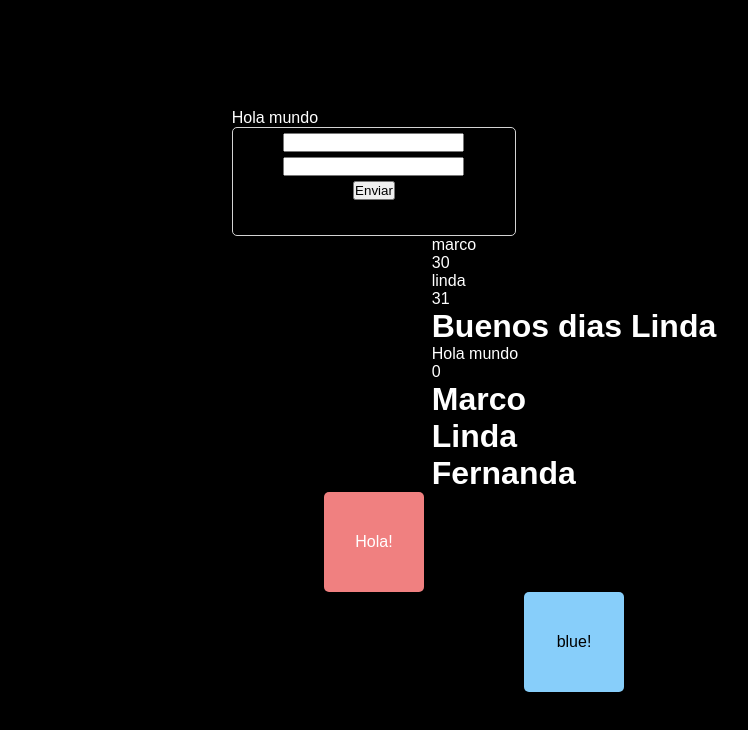
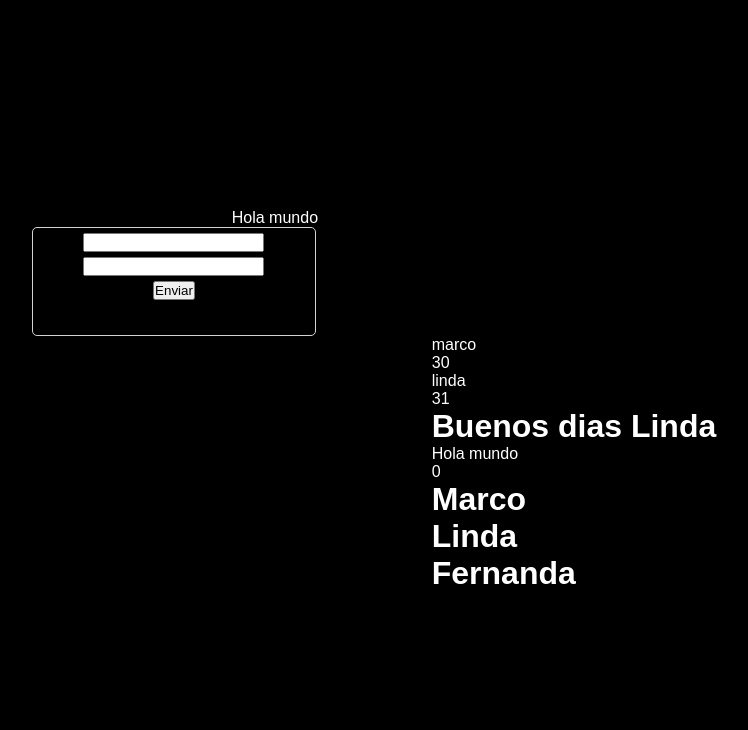
Before and after one commit to MarcoRosselDev/LeetCode, a React (Vite) app in the folder gsap-tutorial/: page / in a window 1280 px wide. Shown: the top 730 px of the page, without its empty margins (266-1014 px from the left). Built offline with nearby package versions, Linux system fonts and the light colour scheme.

Commit message:
gsap tutorial | 07

```diff
--- /dev/null
+++ b/gsap-tutorial/notes/contexto/contexto.tsx
@@ -0,0 +1,18 @@
+import React, {createContext, useState} from 'react'
+
+type Theme = string | React.SetStateAction
+
+const SomeContext = createContext<Theme>('ligth')
+
+export function ThemeContext({children}:{children: React.ReactNode}) {
+  const [theme, setTheme] = useState('light')
+  function handleTheme():void {
+    setTheme(prev => prev === 'light'? 'dark': 'light')
+  }
+
+  return (
+    <SomeContext.Provider value={theme} _handleTheme={handleTheme}>
+      {children}
+    </SomeContext.Provider>
+  )
+}
--- a/gsap-tutorial/notes/event.tsx
+++ b/gsap-tutorial/notes/event.tsx
@@ -1,4 +1,4 @@
-import  { useState } from 'react'
+import { useState } from 'react'
 import './event.css'
 
 export function Component() {
@@ -10,9 +10,13 @@ export function Component() {
     setEmail(e.target.value)
   }
 
+  function handleSubmit(e:React.FormEvent<HTMLFormElement>) {
+    e.preventDefault()
+  }
+
   return (
     <section className="section-form">
-      <form action="">
+      <form action="" onSubmit={handleSubmit}>
         <input type="text" onChange={(e) => setText(e.target.value)}/>
         <input type="email" onChange={handleEmail}/>
         <button>Enviar</button>
--- a/gsap-tutorial/src/App.tsx
+++ b/gsap-tutorial/src/App.tsx
@@ -6,72 +6,45 @@ import { ScrollTrigger } from 'gsap/ScrollTrigger'
 import { Props } from '../notes/props'
 import {States} from '../notes/state'
 import { Component } from '../notes/event';
+import {ThemeContext} from '../notes/contexto/contexto'
 
 gsap.registerPlugin(useGSAP, ScrollTrigger);
 
 function App() {
-  //const [count, setCount] = useState(0)
-  //const ThemeContext =  useContext(null) //????
-
-  //type T = any
-
-  const box = useRef(null)
+  //const box = useRef(null)
   const blue_box = useRef(null)
   const contenedor = useRef(null)
   const state_elements = useRef(null)
+  const form_elem = useRef(null)
 
   useGSAP(() =>{
-    gsap.to(".box", { rotation: "+=360", duration: 3 })
-
+    //gsap.to(".box", { rotation: "+=360", duration: 3 })
+    gsap.to(form_elem.current, { x: -200, duration: 3 })
     gsap.to(blue_box.current, { x: 200 })
-
     gsap.to(state_elements.current, { x: 200, duration: 3 })
   }, {scope: contenedor})
-/*   useGSAP(() =>{
-    gsap.to('box', {
-      duration: 3,
-      rotation: 360,
-      scale: 2,
-      scrollTrigger: {
-        trigger: '.box',
-        markers: true,
-        scrub: true
-      }
-    })
-  })
- */
-/*   useEffect(() =>{
-    gsap.to('box', {
-      duration: 3,
-      rotation: 360,
-      scale: 2,
-      scrollTrigger: {
-        trigger: '.box',
-        markers: true,
-        scrub: true
-      }
-    })
-  }, [])   */
-
   return (
     <>
       <p>Hola mundo</p>
       <div ref={contenedor}>
+        <div ref={form_elem}>
           <Component />
+        </div>
         <div ref={state_elements}>
+          <ThemeContext>
             <Props name='marco' age={30}/>
             <Props name='linda' age={31}>
               <h1>Buenos dias Linda</h1>
             </Props>
-
             <States />
+          </ThemeContext>
         </div>
-        <div className='box-div box' ref={box}>
+        {/* <div className='box-div box' ref={box}>
           <p>Hola!</p>
         </div>
         <div ref={blue_box} className='blue-box'>
           <p>blue!</p>
-        </div>
+        </div> */}
       </div>
     </>
   )
```
Lines whose indentation alone changed are shown as unchanged.
